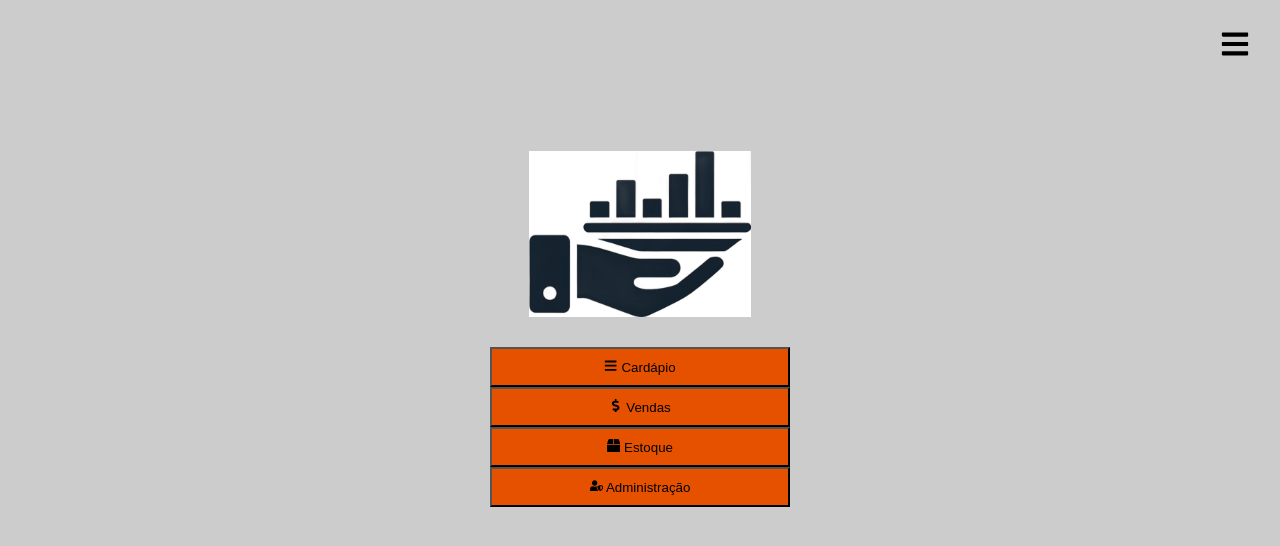
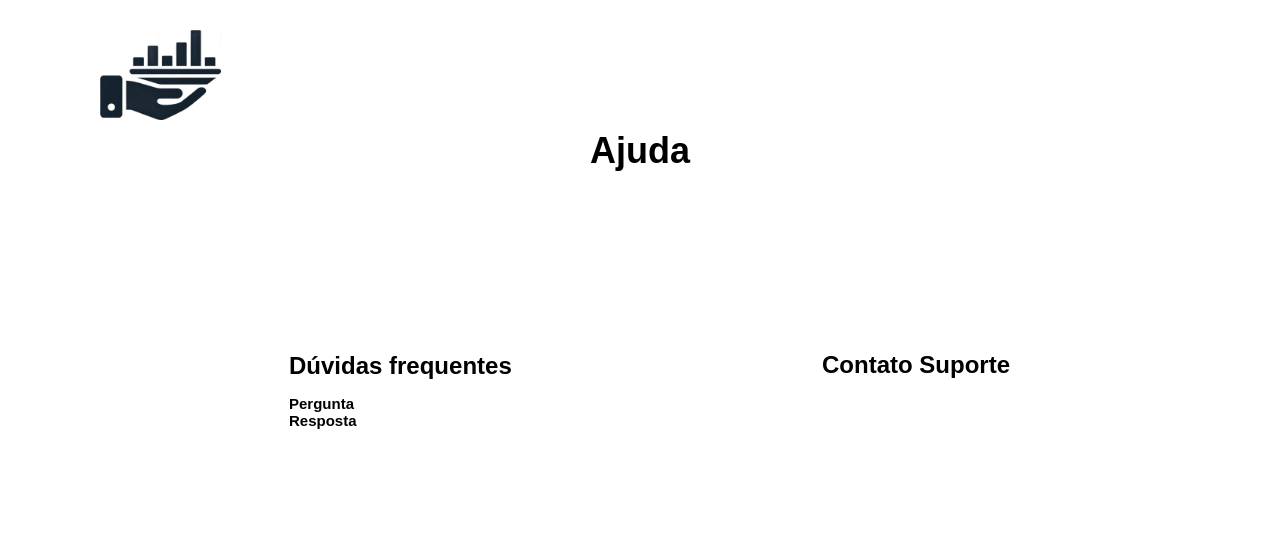
Before and after one commit to Gabriel132002/MesaDigital, a React (Vite) app: page /help in a window 1280 px wide. Shown: the top 546 px of the page. Built offline with nearby package versions, Linux system fonts and the light colour scheme.

Commit message:
criacao da tela de ajuda

```diff
--- a/package.json
+++ b/package.json
@@ -18,6 +18,7 @@
     "react": "^18.3.1",
     "react-dom": "^18.3.1",
     "react-icons": "^5.3.0",
+    "react-router-dom": "^6.26.2",
     "web": "file:"
   },
   "devDependencies": {
--- /dev/null
+++ b/src/FaqList.jsx
@@ -0,0 +1,4 @@
+export const FaqList = [
+  { id: 1, name: 'Pergunta' },
+  { id: 2, name: 'Resposta' },
+];
--- a/src/RepositoriesComponents.jsx
+++ b/src/RepositoriesComponents.jsx
@@ -1,9 +1,16 @@
-import Home from './page/Home'
+import Home from './page/Home';
+import Help from './page/Help';
+import { BrowserRouter as Router, Routes, Route } from 'react-router-dom';
 
-function repositorie(){
- return(
-    <Home/>
- )
+function repositorie() {
+  return (
+    <Router>
+      <Routes>
+        <Route path="/" element={<Home/>} />
+        <Route path="/help" element={<Help/>} />
+      </Routes>
+    </Router>
+  );
 }
 
-export default repositorie
+export default repositorie;
--- /dev/null
+++ b/src/page/Help.css
@@ -0,0 +1,66 @@
+body,
+html {
+  margin: 0;
+  padding: 0;
+  overflow: hidden;
+  font-family: Arial, sans-serif;
+  font-weight: bold;
+}
+
+header {
+  height: 100%;
+  width: 100%;
+}
+
+ul {
+  padding: 0;
+  list-style: none;
+}
+
+#logo-help {
+  width: 121px;
+  height: 90px;
+  display: block;
+  justify-content: start;
+  margin-left: 100px;
+  margin-top: 30px;
+}
+
+#title-help {
+  font-size: 36px;
+  margin-top: 10px;
+}
+
+#title-container {
+  padding: 0;
+  margin: 0;
+}
+
+/* #main-section {
+
+  display: flex;
+  margin-left: 289px;
+  margin-top: 180px;
+  margin-right: 100px;
+} */
+
+#faq-container {
+  font-size: 24px;
+  margin-left: 289px;
+  margin-top: 180px;
+  display: block;
+  align-self: flex-start;
+}
+
+#faq-list-container {
+  font-size: 15px;
+  margin-top: 5px;
+}
+
+#support-container {
+  height: 36px;
+  font-size: 24px;
+  margin-top: -93px;
+  margin-right: 0;
+  margin-left: 552px;
+}
--- /dev/null
+++ b/src/page/Help.jsx
@@ -0,0 +1,35 @@
+import Logo from '../assets/images/logo.jpg';
+import { FaqList } from '../FaqList';
+import './help.css';
+
+function HelpPage() {
+  return (
+    <div>
+      <header>
+        <img src={Logo} alt="Logo" id="logo-help" />
+      </header>
+      <div id="container">
+        <div id="title-container">
+          <div id="title-help">Ajuda</div>
+        </div>
+        {/* <div id="main-section"> */}
+        <div id="faq-container">
+          <div id="faq">Dúvidas frequentes</div>
+          <div id="faq-list-container">
+            <ul>
+              {FaqList.map((itens) => (
+                <li key={itens.id}>{itens.name}</li>
+              ))}
+            </ul>
+          </div>
+        </div>
+        <div id="support-container">
+          <div id="support">Contato Suporte</div>
+        </div>
+        {/* </div> */}
+      </div>
+    </div>
+  );
+}
+
+export default HelpPage;
--- a/src/page/Home.css
+++ b/src/page/Home.css
@@ -8,16 +8,11 @@ html {
   font-family: Arial, sans-serif;
 }
 
-body {
-  outline: 5px solid red;
-  background-color: #cccccc;
-}
-
 #title-container {
   margin-top: 50px;
 }
 
-#logo{
+#logo {
   width: 222px;
   height: 166px;
   background-color: transparent;
--- a/src/page/SideBar.jsx
+++ b/src/page/SideBar.jsx
@@ -1,8 +1,13 @@
 import './SideBar.css';
 import { FaBars, FaQuestionCircle, FaCog, FaSignOutAlt } from 'react-icons/fa';
+import { useNavigate } from 'react-router-dom';
 
 // eslint-disable-next-line react/prop-types
 function SideBar({ onClose }) {
+  const navigate = useNavigate();
+  const helpPage = () => {
+    navigate('/help')
+  }
   return (
     <div id="sideBar">
       <div id="container">
@@ -12,14 +17,14 @@ function SideBar({ onClose }) {
           </button>
         </div>
         <div id="list-container">
-          <ul id='help-container'>
+          <ul id="help-container">
             <li>
-              <button id="sidebar-button-help">
+              <button id="sidebar-button-help" onClick={helpPage}>
                 <FaQuestionCircle /> Ajuda
               </button>
             </li>
           </ul>
-          <ul id='config-container'>
+          <ul id="config-container">
             <li>
               <button id="sidebar-button-config">
                 <FaCog /> Configuração
```
Also changed, not shown: 1 other file (tests, documents, lock files or other folders).
